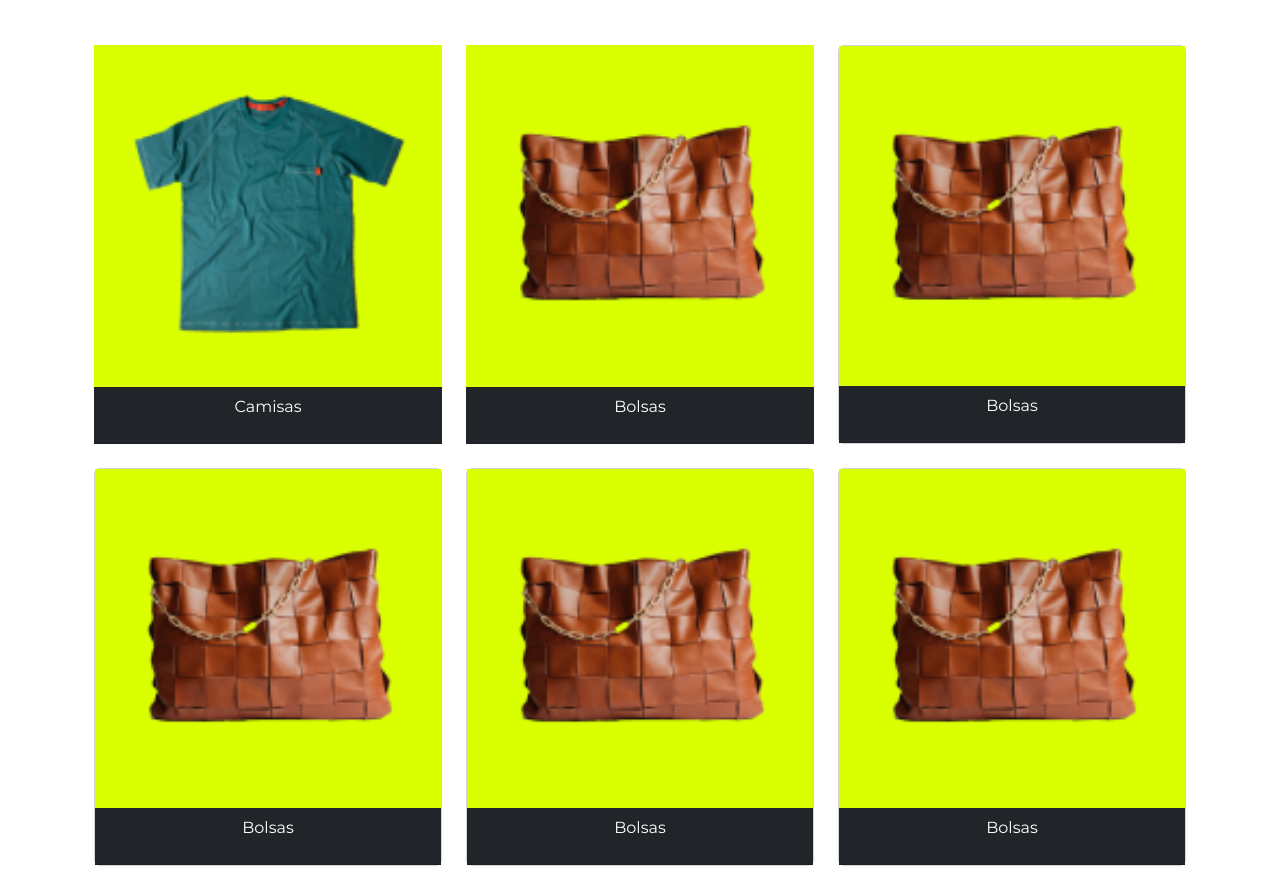
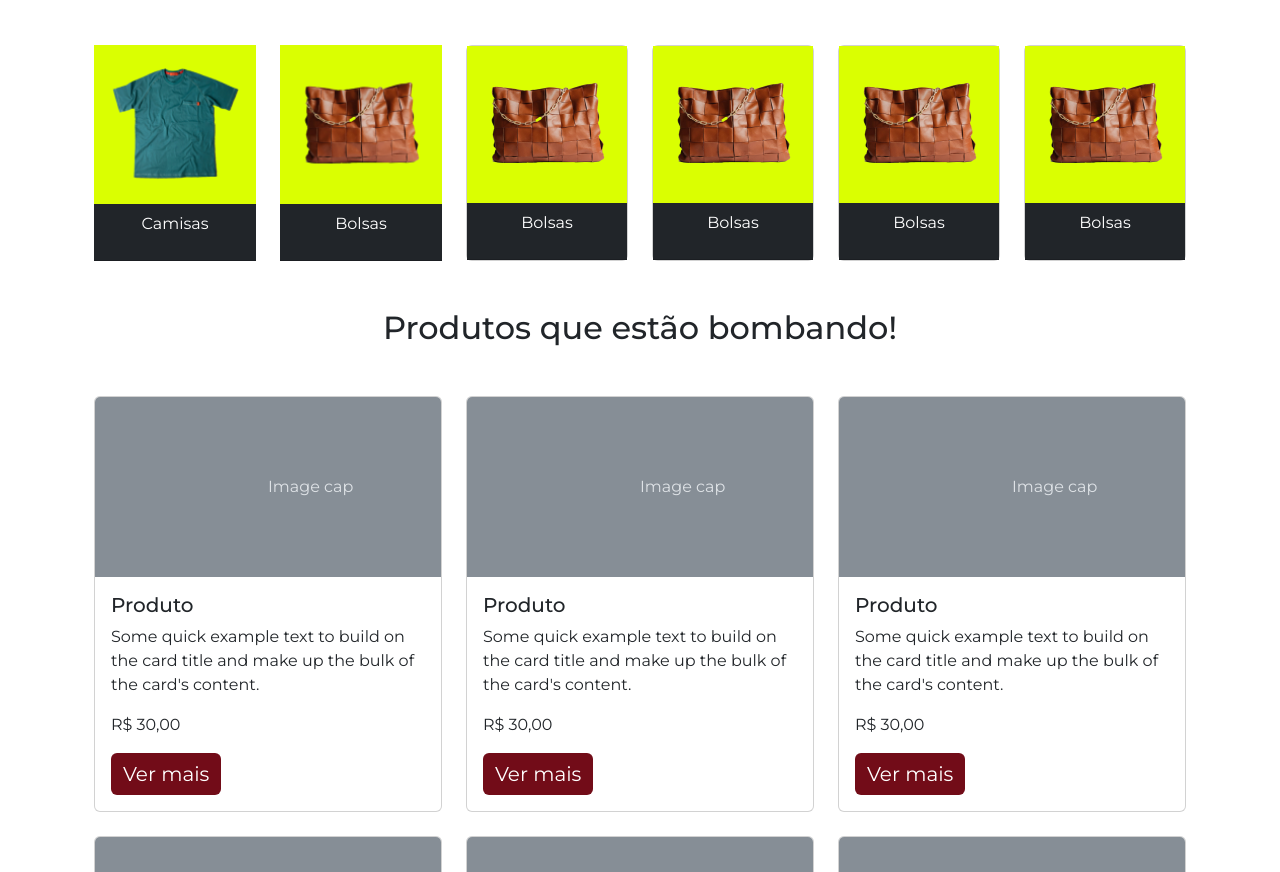
Before and after one commit to arthurazevedods/Dona, a plain HTML site: page index.html in a window 1280 px wide. Shown: the part 540-1412 px from the top of the page. Drawn offline with nearby package versions, Linux system fonts and the light colour scheme.

Commit message:
xxl to xl

```diff
--- a/index.html
+++ b/index.html
@@ -111,7 +111,7 @@
 
   <div class="container row mx-auto g-4">
 
-    <div class="col-6 col-md-4 col-xxl-2">
+    <div class="col-6 col-md-4 col-xl-2">
       <div class="card rounded-0 border-0">
         <img class="d-md-none d-block" src="assets/Mobile/categorias/categoria-camiseta.png" alt="Camiseta de manga curta">
         <img class="d-none d-md-block d-lg-none" src="assets/Tablet/categorias/categoria-camiseta.png"
@@ -125,7 +125,7 @@
       </div>
     </div>
 
-    <div class="col-6 col-md-4 col-xxl-2">
+    <div class="col-6 col-md-4 col-xl-2">
       <div class="card rounded-0 border-0">
         <img class="d-md-none d-block" src="assets/Mobile/categorias/categoria-bolsas.png" alt="Bolsa marrom">
         <img class="d-none d-md-block d-lg-none" src="assets/Tablet/categorias/categoria-bolsas.png" alt="Bolsa marrom">
@@ -137,7 +137,7 @@
       </div>
     </div>
 
-    <div class="col-6 col-md-4 col-xxl-2">
+    <div class="col-6 col-md-4 col-xl-2">
       <div class="card">
         <div class="card rounded-0 border-0">
           <img class="d-md-none d-block" src="assets/Mobile/categorias/categoria-bolsas.png" alt="Bolsa marrom">
@@ -151,7 +151,7 @@
       </div>
     </div>
 
-    <div class="col-6 col-md-4 col-xxl-2">
+    <div class="col-6 col-md-4 col-xl-2">
       <div class="card">
         <div class="card rounded-0 border-0">
           <img class="d-md-none d-block" src="assets/Mobile/categorias/categoria-bolsas.png" alt="Bolsa marrom">
@@ -166,7 +166,7 @@
       </div>
     </div>
 
-    <div class="col-6 col-md-4 col-xxl-2">
+    <div class="col-6 col-md-4 col-xl-2">
       <div class="card">
         <div class="card rounded-0 border-0">
           <img class="d-md-none d-block" src="assets/Mobile/categorias/categoria-bolsas.png" alt="Bolsa marrom">
@@ -180,7 +180,7 @@
       </div>
     </div>
 
-    <div class="col-6 col-md-4 col-xxl-2">
+    <div class="col-6 col-md-4 col-xl-2">
       <div class="card">
         <div class="card rounded-0 border-0">
           <img class="d-md-none d-block" src="assets/Mobile/categorias/categoria-bolsas.png" alt="Bolsa marrom">
@@ -199,7 +199,7 @@
 
   <div class="container row mx-auto g-4">
 
-    <div class="col-12 col-md-6 col-xxl-4">
+    <div class="col-12 col-md-6 col-xl-4">
       <div class="card">
         <svg class="bd-placeholder-img card-img-top" width="100%" height="180" xmlns="http://www.w3.org/2000/svg"
           role="img" aria-label="Placeholder: Image cap" preserveAspectRatio="xMidYMid slice" focusable="false">
@@ -217,7 +217,7 @@
       </div>
     </div>
 
-    <div class="col-12 col-md-6 col-xxl-4">
+    <div class="col-12 col-md-6 col-xl-4">
       <div class="card">
         <svg class="bd-placeholder-img card-img-top" width="100%" height="180" xmlns="http://www.w3.org/2000/svg"
           role="img" aria-label="Placeholder: Image cap" preserveAspectRatio="xMidYMid slice" focusable="false">
@@ -235,7 +235,7 @@
       </div>
     </div>
 
-    <div class="col-12 col-md-6 col-xxl-4">
+    <div class="col-12 col-md-6 col-xl-4">
       <div class="card">
         <svg class="bd-placeholder-img card-img-top" width="100%" height="180" xmlns="http://www.w3.org/2000/svg"
           role="img" aria-label="Placeholder: Image cap" preserveAspectRatio="xMidYMid slice" focusable="false">
@@ -253,7 +253,7 @@
       </div>
     </div>
 
-    <div class="col-12 col-md-6 col-xxl-4">
+    <div class="col-12 col-md-6 col-xl-4">
       <div class="card">
         <svg class="bd-placeholder-img card-img-top" width="100%" height="180" xmlns="http://www.w3.org/2000/svg"
           role="img" aria-label="Placeholder: Image cap" preserveAspectRatio="xMidYMid slice" focusable="false">
@@ -271,7 +271,7 @@
       </div>
     </div>
 
-    <div class="col-12 col-md-6 col-xxl-4">
+    <div class="col-12 col-md-6 col-xl-4">
       <div class="card">
         <svg class="bd-placeholder-img card-img-top" width="100%" height="180" xmlns="http://www.w3.org/2000/svg"
           role="img" aria-label="Placeholder: Image cap" preserveAspectRatio="xMidYMid slice" focusable="false">
@@ -289,7 +289,7 @@
       </div>
     </div>
 
-    <div class="col-12 col-md-6 col-xxl-4">
+    <div class="col-12 col-md-6 col-xl-4">
       <div class="card">
         <svg class="bd-placeholder-img card-img-top" width="100%" height="180" xmlns="http://www.w3.org/2000/svg"
           role="img" aria-label="Placeholder: Image cap" preserveAspectRatio="xMidYMid slice" focusable="false">
```
